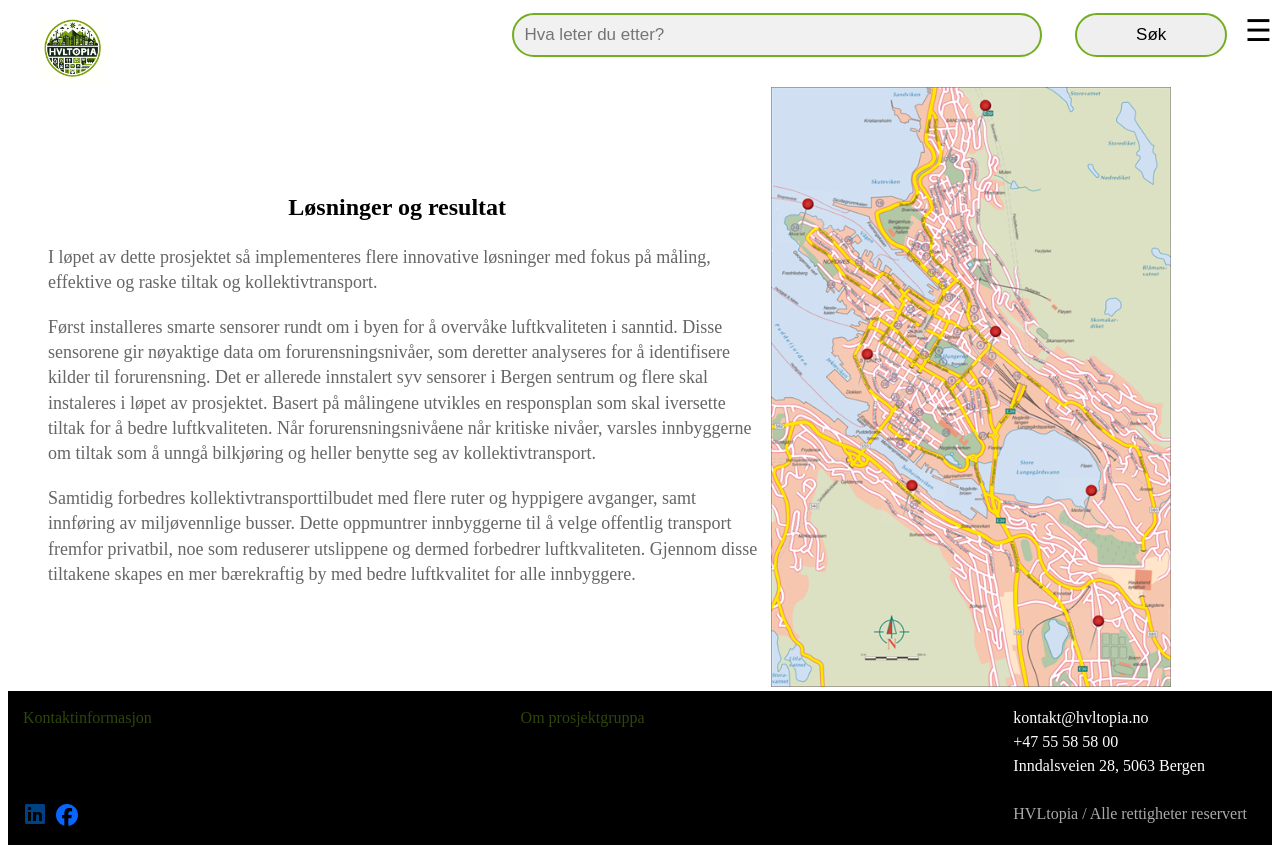
After one commit to hvl186477/hvl186477.github.io, a PHP site: page /LosningerOgResultat.html in a window 1280 px wide. The commit adds this page. Run offline with PHP 8.4, Linux system fonts and the light colour scheme.

Commit message:
LosningerOgResultat

```diff
--- /dev/null
+++ b/LosningerOgResultat.html
@@ -0,0 +1,127 @@
+<!DOCTYPE html>
+<html lang="no">
+<head>
+    <title>Løsninger og Resultat</title>
+    <meta charset="utf-8">
+    <link rel="stylesheet" type="text/css" media="screen" href="style.css">
+    <meta name="viewport" content="width=device-width, initial-scale=1.0">
+	<style>
+	.tekstOgBilde {
+		grid-template-columns: 60% 30%;
+		justify-items: end;
+	</style>
+</head>
+<body>
+	<header class="header">
+		<div id="mySidenav" class="sidenav" aria-hidden="true">
+			<a href="javascript:void(0)" class="closebtn" onclick="closeNav()" onkeypress="if(event.key === 'Enter') closeNav()" tabindex="0">&times;</a>
+			<a href="index.html">Hjem</a>
+			<a href="KontaktOss.html">Samarbeidspartnere</a>
+			<a href="#">Personvern</a>
+			<a href="OmOss.html">Om oss</a>
+		</div>
+
+		<span
+            style="font-size:30px;cursor:pointer"
+            onclick="openNav()"
+            onkeypress="if(event.key === 'Enter') openNav()"
+            tabindex="0"
+			id="hamburger">
+            &#9776;
+        </span>
+
+        <nav>
+            <a href="index.html"><img src="logo.png" alt="Logo av HVLTopia" class="footer-image"></a>
+
+				<form class="sok" method="get">
+					<label for="txtSokestreng" class="hidden">Søk</label>
+					<input type="text" placeholder="Hva leter du etter?" name="txtSokestreng" id="txtSokestreng">
+					<button type="submit" name="submit">Søk</button>
+				</form>
+        </nav>
+
+		<script>
+            function openNav() {
+                document.getElementById("mySidenav").style.width = "250px";
+                document.getElementById("mySidenav").setAttribute("aria-hidden", "false"); // Update ARIA attribute
+            }
+
+            function closeNav() {
+                document.getElementById("mySidenav").style.width = "0";
+                document.getElementById("mySidenav").setAttribute("aria-hidden", "true"); // Update ARIA attribute
+            }
+        </script>
+
+	</header>
+
+	<main>
+		<div class="tekstblokk">
+			<div class="tekstOgBilde">
+				<div>
+					<h2>Løsninger og resultat</h2>
+					<p>
+						I løpet av dette prosjektet så implementeres flere innovative løsninger med fokus på måling, effektive og raske tiltak og kollektivtransport.
+					</p>
+
+					<p>
+						Først installeres smarte sensorer rundt om i byen for å overvåke luftkvaliteten i sanntid. Disse sensorene gir nøyaktige data om forurensningsnivåer, som deretter analyseres for å identifisere kilder til forurensning.
+						Det er allerede innstalert syv sensorer i Bergen sentrum og flere skal instaleres i løpet av prosjektet. Basert på målingene utvikles en responsplan som skal iversette tiltak for å bedre luftkvaliteten. Når forurensningsnivåene når kritiske nivåer, varsles innbyggerne om tiltak som å unngå bilkjøring og heller benytte seg av kollektivtransport.
+					</p>
+
+					<p>
+						Samtidig forbedres kollektivtransporttilbudet med flere ruter og hyppigere avganger, samt innføring av miljøvennlige busser. Dette oppmuntrer innbyggerne til å velge offentlig transport fremfor privatbil, noe som reduserer utslippene og dermed forbedrer luftkvaliteten. Gjennom disse tiltakene skapes en mer bærekraftig by med bedre luftkvalitet for alle innbyggere.
+					</p>
+				</div>
+
+				<div class = "bildetiltekst">
+					<img src="Malestasjoner.png" alt = "Kart av Bergen med målestasjoner markert" style="width:400px; height:600px">
+				</div>
+
+			</div>
+		</div>
+	</main>
+
+	<footer class="footer">
+		<div class="footer-content">
+			<div>
+				<p>	<a href="KontaktOss.html">Kontaktinformasjon</a></p>
+				<br>
+				<br>
+				<br>
+				<br>
+				<a href="https://linkedin.com" class="icon-link">
+					<svg xmlns="http://www.w3.org/2000/svg" viewBox="0 0 24 24" data-supported-dps="24x24" fill="rgb(0, 65, 130)" class="mercado-match" width="24" height="24" focusable="false">
+					<path d="M20.5 2h-17A1.5 1.5 0 002 3.5v17A1.5 1.5 0 003.5 22h17a1.5 1.5 0 001.5-1.5v-17A1.5 1.5 0 0020.5 2zM8 19H5v-9h3zM6.5 8.25A1.75 1.75 0 118.3 6.5a1.78 1.78 0 01-1.8 1.75zM19 19h-3v-4.74c0-1.42-.6-1.93-1.38-1.93A1.74 1.74 0 0013 14.19a.66.66 0 000 .14V19h-3v-9h2.9v1.3a3.11 3.11 0 012.7-1.4c1.55 0 3.36.86 3.36 3.66z"></path>
+					</svg>
+				</a>
+
+				<a href="https://facebook.com" class="icon-link">
+					<svg viewBox="0 0 36 36" class="x1lliihq x1tzjh5l x1k90msu x2h7rmj x1qfuztq x19dipnz"
+					style="--color:var(--fb-logo)" fill="rgb(8, 102, 255)" height="22" width="22">
+					<path d="M20.181 35.87C29.094 34.791 36 27.202 36 18c0-9.941-8.059-18-18-18S0 8.059 0 18c0 8.442 5.811 15.526 13.652 17.471L14 34h5.5l.681 1.87Z">
+					</path><path fill="black" d="M13.651 35.471v-11.97H9.936V18h3.715v-2.37c0-6.127 2.772-8.964 8.784-8.964 1.138 0 3.103.223 3.91.446v4.983c-.425-.043-1.167-.065-2.081-.065-2.952 0-4.09 1.116-4.09 4.025V18h5.883l-1.008 5.5h-4.867v12.37a18.183 18.183 0 0 1-6.53-.399Z">
+					</path>
+					</svg>
+				</a>
+			</div>
+
+			<div>
+				<p><a href="OmOss.html">Om prosjektgruppa</a></p>
+			</div>
+
+			<div>
+				<p>
+					kontakt@hvltopia.no
+					<br>
+					+47 55 58 58 00
+					<br>
+					Inndalsveien 28, 5063 Bergen
+					<br>
+					<br>
+					<span class="farge">HVLtopia / Alle rettigheter reservert</span>
+				</p>
+			</div>
+
+		</div>
+	</footer>
+</body>
--- a/style.css
+++ b/style.css
@@ -405,10 +405,11 @@ h2.stil2{
 		padding-left:40px;
 }
 .tekstOgBilde {
-		display: flex;
 		display: grid;
 		align-items: center;
+		justify-items: center;
 		grid-template-columns: 1fr 1fr;
+		grid-template-rows: 1fr;
 		column-gap: 5px;
 }
 .bildetiltekst {
```
Also changed, not shown: OmProsjektet.html (+45 -13 lines), Malestasjoner.png (added).
